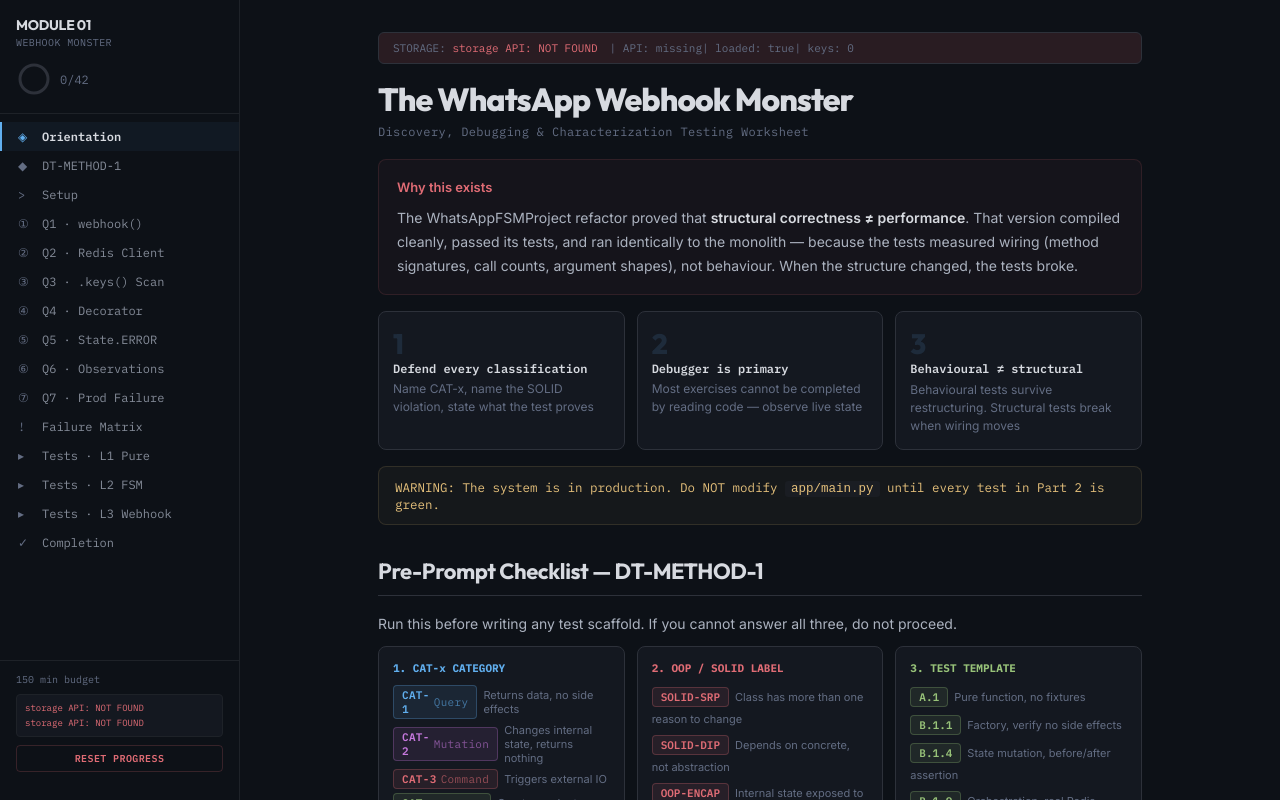
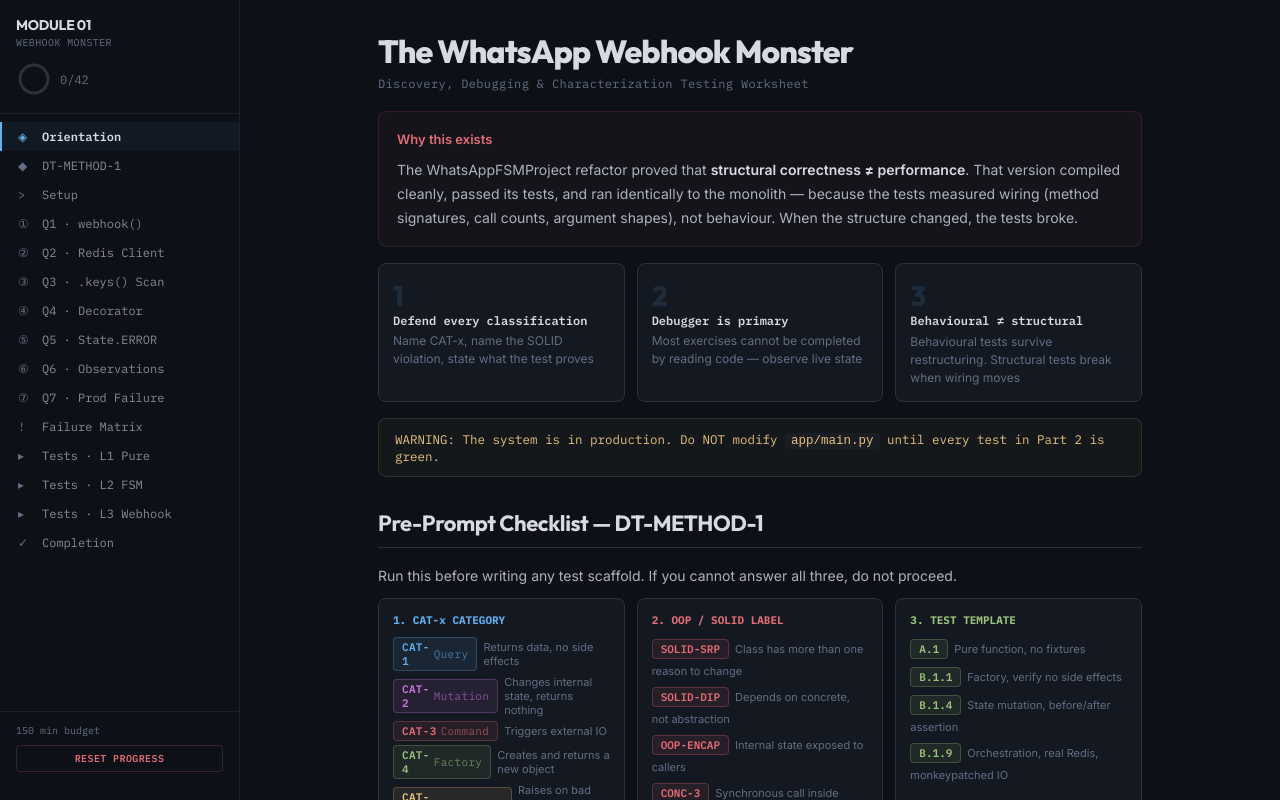
Before and after one commit to martinhewing/twilio-refactoring-plan, a React (Vite) app: page / in a window 1280 px wide. Built offline with nearby package versions, Linux system fonts and the light colour scheme.

Commit message:
Refactor localStorage handling for checks state

```diff
--- a/src/App.jsx
+++ b/src/App.jsx
@@ -1012,56 +1012,32 @@
 
 export default function Module01() {
   const [activeSection, setActiveSection] = useState("orientation");
-  const [checks, setChecks] = useState({});
-  const [loaded, setLoaded] = useState(false);
-  const [storageLog, setStorageLog] = useState([]);
+  const STORAGE_KEY = "module01_checks";
+
+  const [checks, setChecks] = useState(() => {
+    try {
+      const saved = localStorage.getItem(STORAGE_KEY);
+      return saved ? JSON.parse(saved) : {};
+    } catch (e) {
+      return {};
+    }
+  });
   const sectionRefs = useRef({});
   const mainRef = useRef(null);
 
-  const log = (msg) => setStorageLog(prev => [...prev.slice(-4), msg]);
-
-  // ── Load from persistent storage on mount ──
+  // ── Save to localStorage on every change ──
   useEffect(() => {
-    (async () => {
-      const hasStorage = typeof window !== "undefined" && window.storage && typeof window.storage.get === "function";
-      log(hasStorage ? "storage API: available" : "storage API: NOT FOUND");
-      if (!hasStorage) { setLoaded(true); return; }
-      try {
-        const result = await window.storage.get("module01_checks");
-        const parsed = JSON.parse(result.value);
-        const keyCount = Object.keys(parsed).length;
-        setChecks(parsed);
-        log("load: " + keyCount + " keys restored");
-      } catch (e) {
-        log("load: no saved data (" + e.message + ")");
-      }
-      setLoaded(true);
-    })();
-  }, []);
-
-  // ── Save to persistent storage on every change ──
-  useEffect(() => {
-    if (!loaded) return;
-    const hasStorage = typeof window !== "undefined" && window.storage && typeof window.storage.set === "function";
-    if (!hasStorage) return;
-    const keyCount = Object.keys(checks).length;
-    if (keyCount === 0) return;
-    (async () => {
-      try {
-        const payload = JSON.stringify(checks);
-        await window.storage.set("module01_checks", payload);
-        log("save: " + keyCount + " keys (" + payload.length + " bytes)");
-      } catch (e) {
-        log("save FAILED: " + e.message);
-      }
-    })();
-  }, [checks, loaded]);
-
-  const resetProgress = async () => {
+    try {
+      localStorage.setItem(STORAGE_KEY, JSON.stringify(checks));
+    } catch (e) {
+      console.error("Save failed:", e);
+    }
+  }, [checks]);
+
+  const resetProgress = () => {
     if (!confirm("Reset all progress? This cannot be undone.")) return;
     setChecks({});
-    try { await window.storage.delete("module01_checks"); } catch (e) {}
-    log("reset: cleared");
+    localStorage.removeItem(STORAGE_KEY);
   };
 
   const totalChecks = useMemo(() => Object.keys(checks).filter(k => !k.startsWith("answer_")).length, [checks]);
@@ -1123,14 +1099,6 @@
       fontFamily: "'Outfit', sans-serif", fontSize: 17, fontWeight: 600,
       color: "#c8ccd4", margin: "24px 0 12px", letterSpacing: "-0.01em",
     }}>{children}</h3>
-  );
-
-  if (!loaded) return (
-    <div style={{
-      display: "flex", height: "100vh", background: "#0d1117",
-      alignItems: "center", justifyContent: "center",
-      fontFamily: "'IBM Plex Mono', monospace", fontSize: 13, color: "#636d83",
-    }}>Loading progress…</div>
   );
 
   return (
@@ -1189,22 +1157,7 @@
             fontFamily: "'IBM Plex Mono', monospace", fontSize: 10,
             color: "#636d83", marginBottom: 8,
           }}>150 min budget</div>
-          {storageLog.length > 0 && (
-            <div style={{
-              fontFamily: "'IBM Plex Mono', monospace", fontSize: 9,
-              color: "#636d83", marginBottom: 8, lineHeight: 1.6,
-              padding: "6px 8px", background: "#141820", borderRadius: 4,
-              border: "1px solid #1e2228",
-            }}>
-              {storageLog.map((msg, i) => (
-                <div key={i} style={{
-                  color: msg.includes("FAILED") || msg.includes("NOT FOUND") ? "#e06c75"
-                    : msg.includes("restored") || msg.includes("save:") ? "#98c379"
-                    : "#636d83",
-                }}>{msg}</div>
-              ))}
-            </div>
-          )}
+
           <button onClick={resetProgress} style={{
             width: "100%", padding: "6px 0", background: "none",
             border: "1px solid #e06c7533", borderRadius: 4,
@@ -1223,29 +1176,7 @@
 
         {/* ═══ ORIENTATION ═══ */}
         <div ref={regRef("orientation")}>
-          {/* Storage diagnostic — remove once persistence confirmed */}
-          <div style={{
-            background: storageLog.length > 0
-              ? (storageLog[storageLog.length-1].includes("FAILED") || storageLog[storageLog.length-1].includes("NOT FOUND") ? "#e06c7522" : "#98c37922")
-              : "#e5c07b22",
-            border: "1px solid #2d313a", borderRadius: 6,
-            padding: "8px 14px", marginBottom: 16,
-            fontFamily: "'IBM Plex Mono', monospace", fontSize: 11,
-          }}>
-            <span style={{ color: "#636d83" }}>STORAGE: </span>
-            <span style={{
-              color: storageLog.length > 0
-                ? (storageLog[storageLog.length-1].includes("FAILED") || storageLog[storageLog.length-1].includes("NOT FOUND") ? "#e06c75" : "#98c379")
-                : "#e5c07b",
-            }}>
-              {storageLog.length > 0 ? storageLog[storageLog.length-1] : "waiting..."}
-            </span>
-            <span style={{ color: "#636d83", marginLeft: 12 }}>
-              | API: {typeof window !== "undefined" && window.storage ? "exists" : "missing"}
-              | loaded: {String(loaded)}
-              | keys: {Object.keys(checks).length}
-            </span>
-          </div>
+
           <div style={{
             fontFamily: "'Outfit', sans-serif", fontSize: 32, fontWeight: 800,
             color: "#d7dae0", letterSpacing: "-0.03em", lineHeight: 1.2,
```
